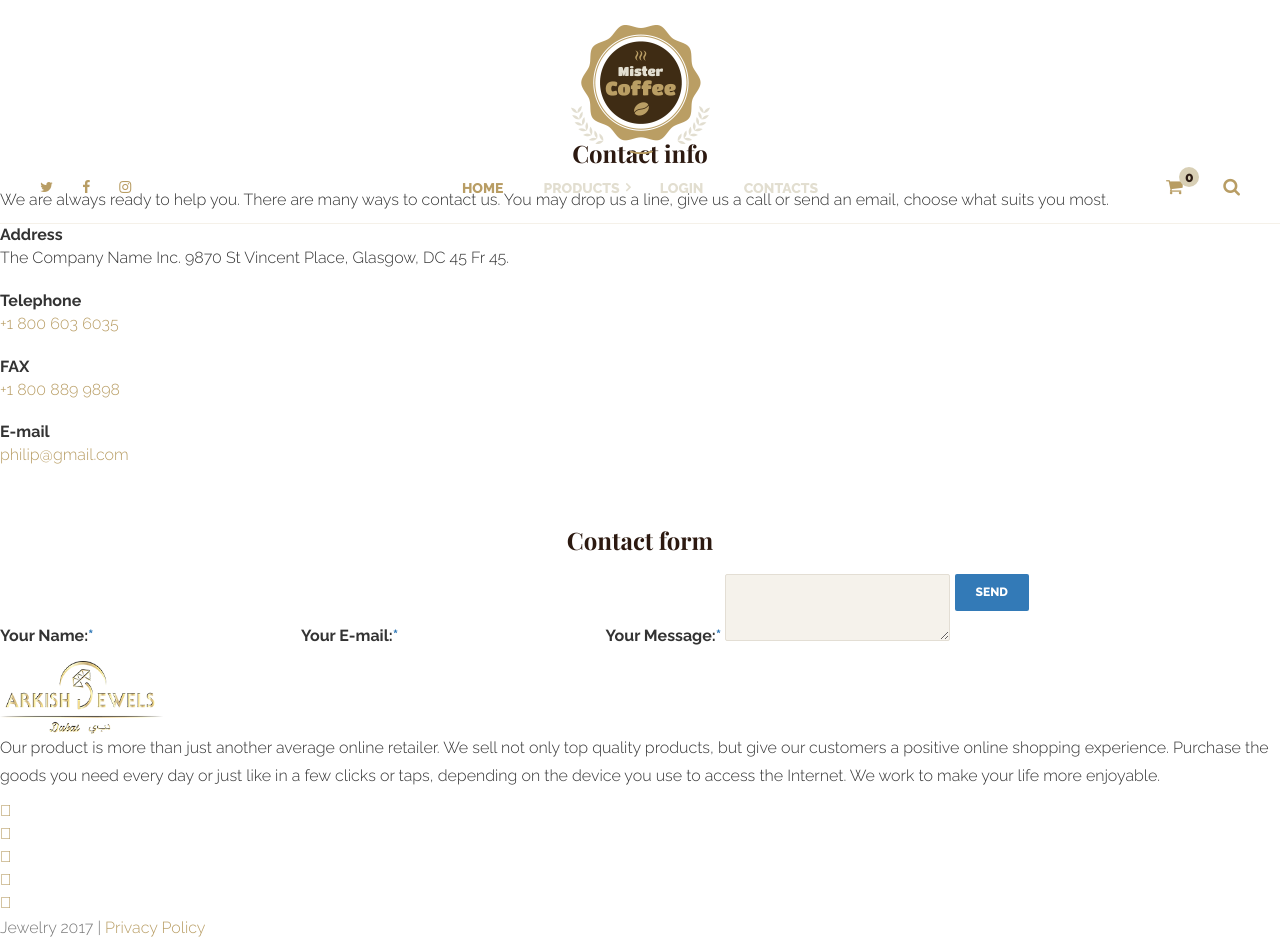
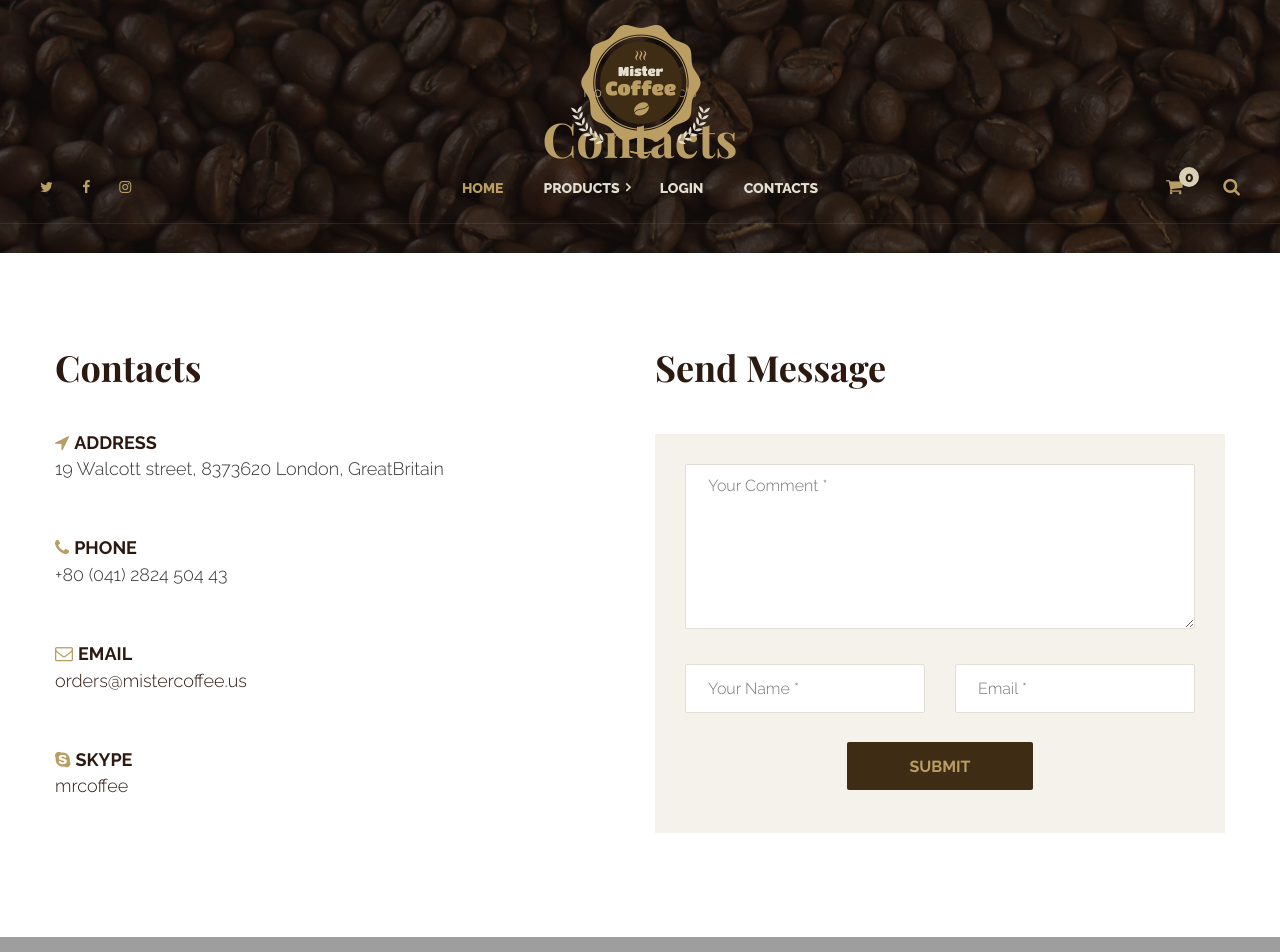
Before and after one commit to amit15110003/philips, a CodeIgniter app: page /philips/index.php/home/contact in a window 1280 px wide. Shown: the top 952 px of the page. Run offline with CodeIgniter, Linux system fonts and the light colour scheme; data that the repository does not hold is empty; some libraries are stand-ins or nearby versions; some web fonts are replaced; grey boxes are pictures that could not be loaded.

Commit message:
contact
fv

```diff
--- a/application/controllers/Home.php
+++ b/application/controllers/Home.php
@@ -95,6 +95,7 @@ class Home extends CI_Controller {
         	$details['category']=$this->user->showcategory();
 			$this->load->view('header',$details);
 			$this->load->view('contacts');
+			$this->load->view('footer');
 		}
 		else
 		{
--- a/application/views/contacts.php
+++ b/application/views/contacts.php
@@ -1,59 +1,73 @@
+<!-- PAGE HEAD -->
+    <section class="page-head">
+      <div class="container">
+        <div class="row">
+          <div class="col-md-12">
+            <ul class="breadcrumb">
+              <li><a href="#">Home</a></li>
+              <li>Contacts</li>
+            </ul>
+            <h1>Contacts</h1>
+          </div>
+        </div>
+      </div>
+    </section>
+  <!-- PAGE HEAD END -->
 
-  <main class="page-content">
-    <div class="shell">
-    </div>
-    <div class="shell section-bottom-60" style="padding-top: 80px;">
-      <div class="range">
-        <div class="cell-md-6 text-xs-left">
-          <h4>Contact info</h4>
-          <p>We are always ready to help you. There are many ways to contact us. You may drop us a line, give us a call or send an email, choose what suits you most.</p>
-          <dl class="list-terms">
-            <dt>Address</dt>
-            <dd>The Company Name Inc. 9870 St Vincent Place, Glasgow, DC 45 Fr 45.</dd>
-          </dl>
-          <dl class="list-terms">
-            <dt>Telephone</dt>
-            <dd><a href="callto:#" class="text-base">+1 800 603 6035</a></dd>
-          </dl>
-          <dl class="list-terms">
-            <dt>FAX</dt>
-            <dd><a href="callto:#" class="text-base">+1 800 889 9898</a></dd>
-          </dl>
-          <dl class="list-terms">
-            <dt>E-mail</dt>
-            <dd><a href="http://themepro.top/cdn-cgi/l/email-protection#785b"><span class="__cf_email__" data-cfemail="e885898184a88c8d858784818683c6879a8f">philip@gmail.com</span></a></dd>
-          </dl>
+  <!-- CONTACTS -->
+  <div class="contact-wrap">
+    <div class="container">
+      <div class="row">
+        <div class="col-md-6">
+          <div class="contact-left">
+            <h2>Contacts</h2>
+            <div class="item">
+              <div class="title"><i class="fa fa-location-arrow" aria-hidden="true"></i>ADDRESS</div>
+              <p>19 Walcott street,  8373620 London, GreatBritain</p>
+            </div>
+            <div class="item">
+              <div class="title"><i class="fa fa-phone" aria-hidden="true"></i>PHONE</div>
+              <p>+80 (041) 2824 504 43</p>
+            </div>
+            <div class="item">
+              <div class="title"><i class="fa fa-envelope-o" aria-hidden="true"></i>EMAIL</div>
+              <p><a href="mailto:orders@mistercoffee.us">orders@mistercoffee.us</a></p>
+            </div>
+            <div class="item">
+              <div class="title"><i class="fa fa-skype" aria-hidden="true"></i>SKYPE</div>
+              <p><a href="callto:mrcoffee">mrcoffee</a></p>
+            </div>
+          </div>
         </div>
-        <div class="cell-md-5 cell-md-preffix-1 sidebar sidebar-right text-md-left">
-            <h4>Contact form</h4>
-          <form data-result-class="rd-mailform-validate" data-form-type="contact" method="post" class="offset-top-20 rd-mailform">
-            <label for="name" class="text-italic">Your Name:<span class="text-primary">*</span></label>
-            <input id="name" type="text" name="name" required>
-            <label for="email" class="text-italic">Your E-mail:<span class="text-primary">*</span></label>
-            <input id="email" type="text" name="email" required>
-            <label for="message" class="text-italic">Your Message:<span class="text-primary">*</span></label>
-            <textarea id="message" name="message" required></textarea>
-            <button class="btn btn-primary">Send</button>
-          </form>
+        <div class="col-md-6">
+          <div class="contact-right">
+            <h2>Send Message</h2>
+            <form class="contact-form">
+              <div class="row">
+                <div class="col-md-12">
+                  <textarea placeholder="Your Comment *"></textarea>
+                </div>
+                <div class="col-md-6">
+                  <input class="contact-input" type="text" placeholder="Your Name *">
+                </div>
+                <div class="col-md-6">
+                  <input class="contact-input" type="email" placeholder="Email *">
+                </div>
+                <div class="col-md-12 text-center">
+                  <button>SUBMIT</button>
+                </div>
+              </div>
+            </form>
+          </div>
         </div>
       </div>
     </div>
-  </main>
-  <footer class="page-footer section-60">
-    <div class="shell"><a href="index-2.html" class="brand"><img alt="" src="images/logo.png" width="163" height="41" class="reveal-inline-block img-responsive"></a>
-      <p>Our product is more than just another average online retailer. We sell not only top quality products, but give our customers a positive online shopping experience.  Purchase the goods you need every day or just like in a few clicks or taps, depending on the device you use to access the Internet. We work to make your life more enjoyable.</p>
-      <ul class="elements-group-20 offset-top-20">
-        <li><a href="#" class="icon icon-xs text-base fa-facebook"></a></li>
-        <li><a href="#" class="icon icon-xs text-base fa-twitter"></a></li>
-        <li><a href="#" class="icon icon-xs text-base fa-google-plus"></a></li>
-        <li><a href="#" class="icon icon-xs text-base fa-linkedin"></a></li>
-        <li><a href="#" class="icon icon-xs text-base fa-pinterest"></a></li>
-      </ul>
-      <p class="offset-top-20 text-muted"><span class='text-bold'>Jewelry</span> 2017 | <a href='privacy.html'>Privacy Policy</a></p>
-    </div>
-  </footer>
-</div>
-<script src="<?php echo base_url('media/js/core.min.js'); ?>"></script>
-<script src="<?php echo base_url('media/js/script.js'); ?>"></script>
-</body>
-</html>
+  </div>
+  <!-- CONTACTS END -->
+
+  <!-- MAP -->
+  <div id="map" data-lat="40.7529789" data-lng="-74.0044417" data-zoom="11">
+
+  </div>
+
+  <!-- MAP END -->
--- a/application/views/header.php
+++ b/application/views/header.php
@@ -70,7 +70,7 @@
               <?php } else{?>
               <li><a href="#"  data-toggle="modal" data-target="#myModal">Login</a></li>
               <?php }?>
-                <li><a href="contacts.html">Contacts</a></li>
+                <li><a href="<?php echo base_url("index.php/home/contact"); ?>">Contacts</a></li>
               </ul>
             </div>
             <div class="col-lg-2 col-md-12">
--- a/application/views/index.php
+++ b/application/views/index.php
@@ -23,19 +23,19 @@
         <div class="row no-gutter">
           <div class="col-md-4">
             <div class="item first">
-              <img src="images/main_icon1.png" width="150" height="150" alt="">
+              <img src="<?php echo base_url(); ?>media/images/main_icon1.png" width="150" height="150" alt="">
               <div class="name dark"><span>Natural</span> cake</div>
             </div>
           </div>
           <div class="col-md-4">
             <div class="item second">
-              <img src="images/main_icon2.png" width="150" height="150" alt="">
+              <img src="<?php echo base_url(); ?>media/images/main_icon2.png" width="150" height="150" alt="">
               <div class="name"><span>Chinese</span> Tea</div>
             </div>
           </div>
           <div class="col-md-4">
             <div class="item third">
-              <img src="images/main_icon3.png" width="150" height="150" alt="">
+              <img src="<?php echo base_url(); ?>media/images/main_icon3.png" width="150" height="150" alt="">
               <div class="name"><span>Sweet</span> Desserts</div>
             </div>
           </div>
```
Also changed, not shown: 2 other files.
